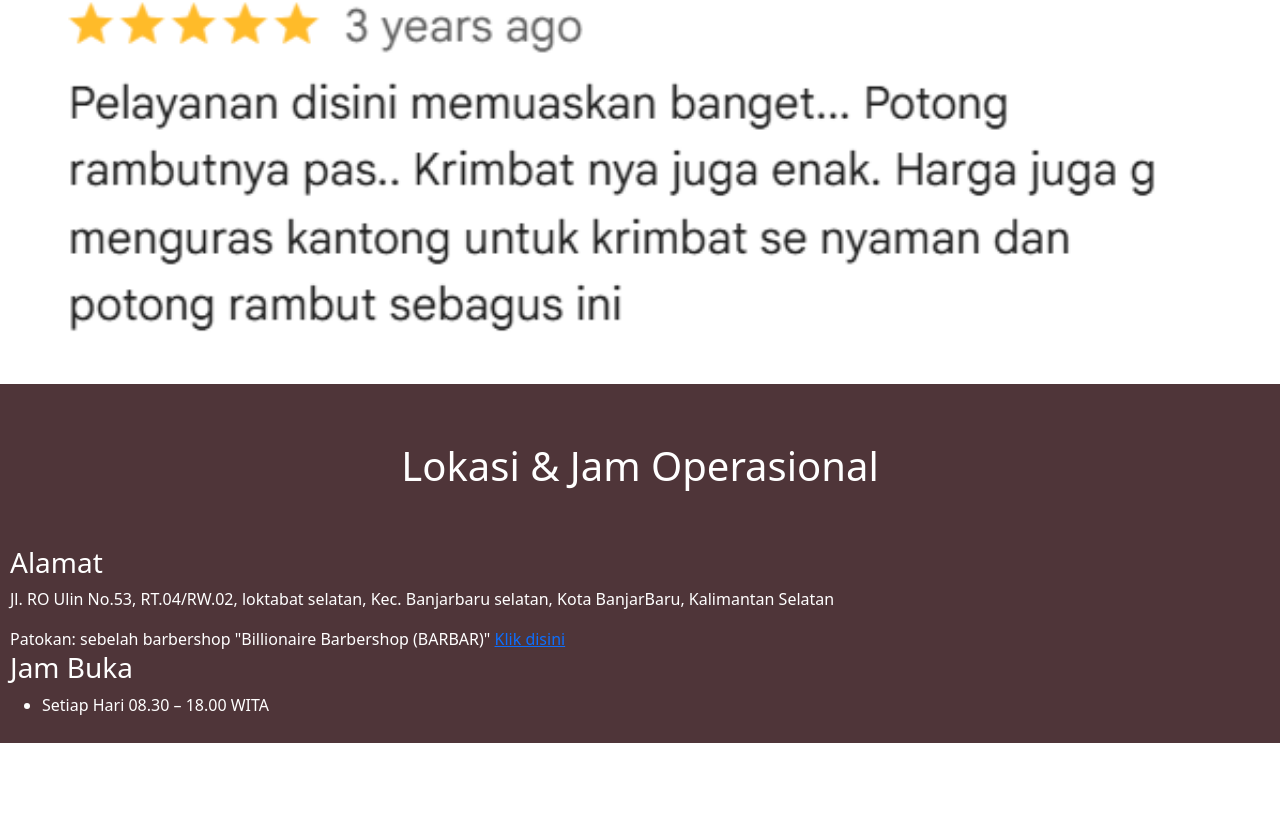
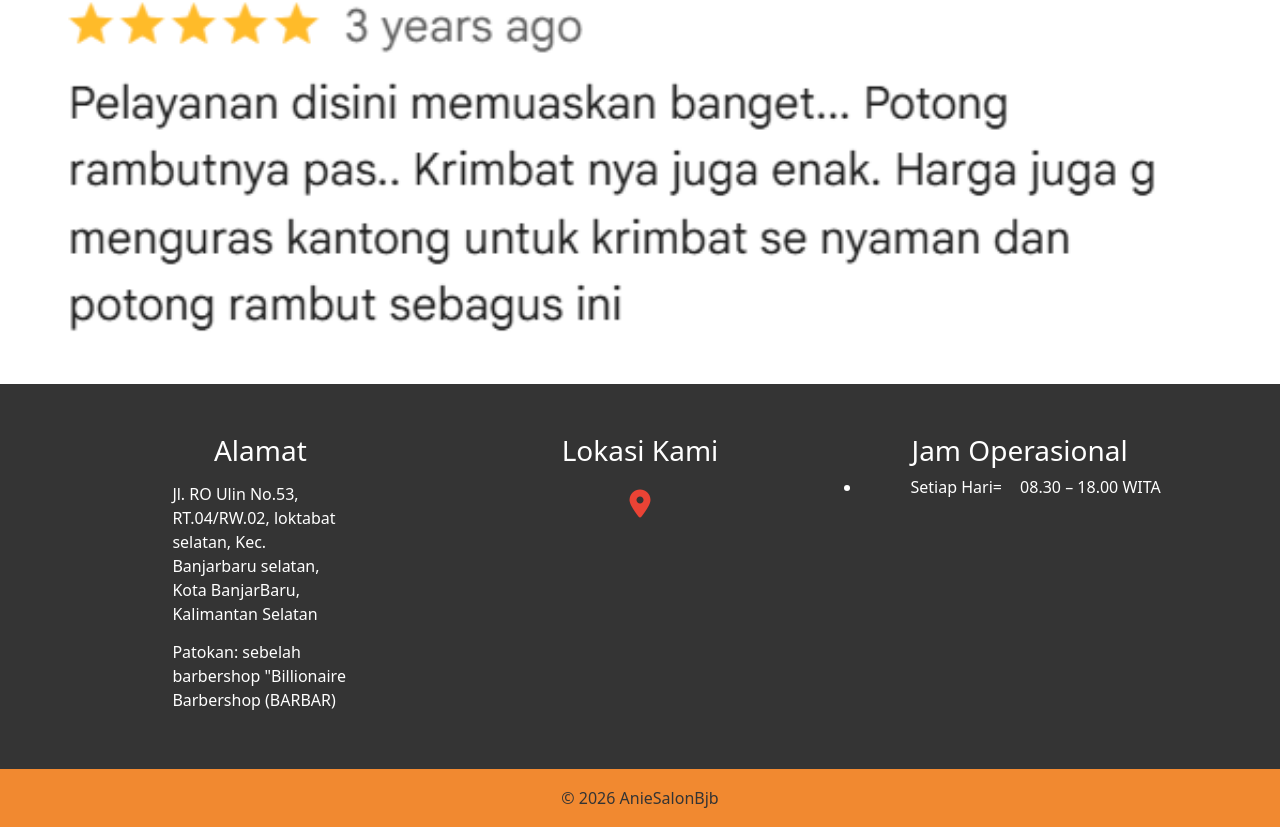
Before and after one commit to maulanagathfan172-web/web-klien-1-salon-, a plain HTML site: page index.html in a window 1280 px wide. Shown: the part 1959-2786 px from the top of the page. Before the commit the page ends 2702 px from the top, so only its background shows below. Drawn offline with nearby package versions, Linux system fonts and the light colour scheme.

Commit message:
Add files via upload

```diff
--- a/index.html
+++ b/index.html
@@ -5,6 +5,10 @@
     <meta name="viewport" content="width=device-width, initial-scale=1.0" />
     <title>Anie Salon</title>
     <link rel="stylesheet" href="style.css" />
+
+    <!-- file Css Font Awesome -->
+    <link rel="stylesheet" href="https://cdnjs.cloudflare.com/ajax/libs/font-awesome/6.4.0/css/all.min.css">
+    <!-- file Css Font Awesome End -->
 
     <!-- File Css Bootstrap -->
     <link
@@ -130,31 +134,41 @@
 
     <!-- Contact Info -->
 
-    <div style="background-color: #4F3539; color: white; padding: 10px;">
-      <div class="container-contact my-5 info-content">
-      <div class="row">
-        <div class="col-12 text-center">
-          <h1>Lokasi & Jam Operasional</h1>
+    <footer>
+      <div class="container-contact">
+        <div class="contact-content">
+          <h3>Alamat</h3>
+          <p>Jl. RO Ulin No.53, RT.04/RW.02, loktabat selatan, Kec. Banjarbaru selatan, Kota BanjarBaru, Kalimantan Selatan</p>
+          <p>Patokan: sebelah barbershop "Billionaire Barbershop (BARBAR)</p>
         </div>
+
+        <div class="contact-content">
+          <h3>Lokasi Kami</h3>
+          <ul class="list">
+            <li><a href="URL_GOOGLE_MAPS_KAMU" target="_blank" aria-label="Google Maps" style="color: #ea4335; font-size: 28px;">
+              <i class="fa-solid fa-location-dot"></i>
+            </a>
+            </li>
+
+
+          </ul>
         </div>
-      </div>
-      <div class="container-alamat info-block">
-            <h3>Alamat</h3>
-            <p>Jl. RO Ulin No.53, RT.04/RW.02, loktabat selatan, Kec. Banjarbaru selatan, Kota BanjarBaru, Kalimantan Selatan
-            </p>
-            <span class="subtext">Patokan: sebelah barbershop "Billionaire Barbershop (BARBAR)"</span>
-            <a href="https://maps.app.goo.gl/sg4DrYJP8twcDBXZ8?g_st=aw">Klik disini</a>
-    </div>
-    <div class="container-jam info-block">
-          <h3>Jam Buka</h3>
-            <ul class="hours-list">
+
+        <div class="contact-content">
+          <h3>Jam Operasional</h3>
+           <ul class="time">
             <li>
-                <span>Setiap Hari</span>
+            <span>Setiap Hari=</span>
             <span>08.30 – 18.00 WITA</span>
           </li>
            </ul>
         </div>
       </div>
+
+      <div class="bottom-bar">
+        <p>&copy; 2026 AnieSalonBjb</p>
+      </div>
+    </footer>
 
     <!-- Contact Info End -->
 
--- a/style.css
+++ b/style.css
@@ -82,3 +82,94 @@
   bottom: 85px;
   background-color: black;
 }
+
+
+/* Contact */
+footer {
+ background-color: #343434;
+ padding-top: 50px
+
+}
+.container-contact {
+  width: 1140px;
+  margin: auto;
+  display: flex;
+  justify-content: center;
+  color: white;
+}
+
+.contact-content{
+  width: 33.3%;
+}
+
+h3{
+  font-size: 28px;
+  margin-bottom: 15px;
+  text-align: center;
+}
+
+.contact-content p{
+  width: 190px;
+  margin: auto;
+  padding: 7px;
+}
+
+.contact-content ul{
+  text-align: center;
+}
+
+.list{
+  padding: 0;
+}
+
+.list li{
+  width: auto;
+  text-align: center;
+  list-style-type: none;
+  padding: 7px;
+  position: relative;
+}
+
+.list li::before{
+  content: '';
+  position: absolute;
+  transform: translate(-50%,-50%);
+  left: 50%;
+  top: 100%;
+  width: 0;
+  height: 2px;
+  background: #f18930;
+  transition-duration: .5s;
+}
+
+.list li:hover::before{
+  width: 70px;
+}
+
+a{
+  text-decoration: none;
+
+}
+
+a:hover{
+  color:#f18930;
+}
+
+.time li span{
+  width: 190px;
+  margin: auto;
+  padding: 7px;
+}
+
+.bottom-bar{
+  background:#f18930;
+  text-align: center;
+  padding: 10px 0;
+  margin-top: 50px;
+}
+.bottom-bar p{
+  color: #343434;
+  margin: 0;
+  font-size: 16px;
+  padding: 7px;
+}
```
Also changed, not shown: facial_care.html (+1 -1 lines), hair_care.html (+42 -15 lines), assets/images/Coloring_aniesalon.jpg (added), assets/images/Haircut_aniesalon.jpeg (added), assets/images/Omegalite_aniesalon.png (added), assets/images/Smoothing_aniesalon.jpg (added). Lines whose indentation alone changed are shown as unchanged.
